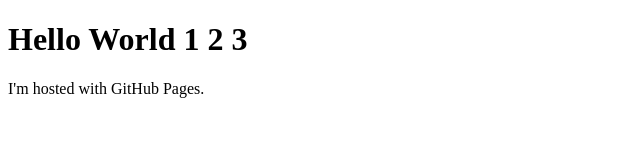
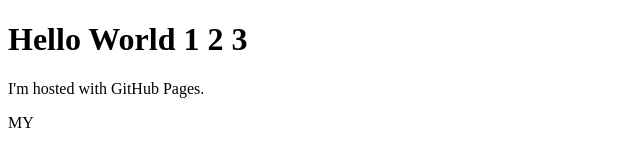
Before and after one commit to mehmetyagci/mehmetyagci.github.io, a plain HTML site: page index.html in a window 1280 px wide. Shown: the full height of the page, 0-640 px from the left. Drawn offline with Linux system fonts and the light colour scheme.

Commit message:
Test the changes.

```diff
--- a/index.html
+++ b/index.html
@@ -3,5 +3,6 @@
 <body>
 <h1>Hello World 1 2 3</h1>
 <p>I'm hosted with GitHub Pages.</p>
+<p>MY</p>
 </body>
 </html>
```
